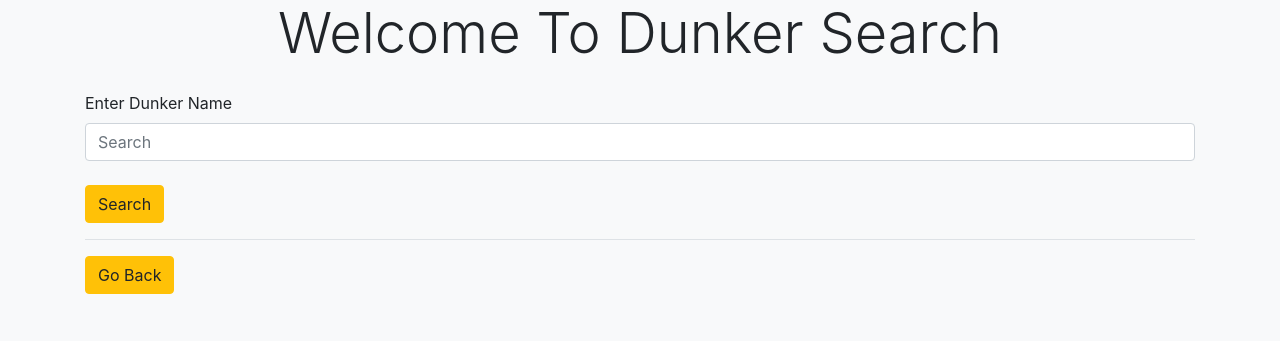
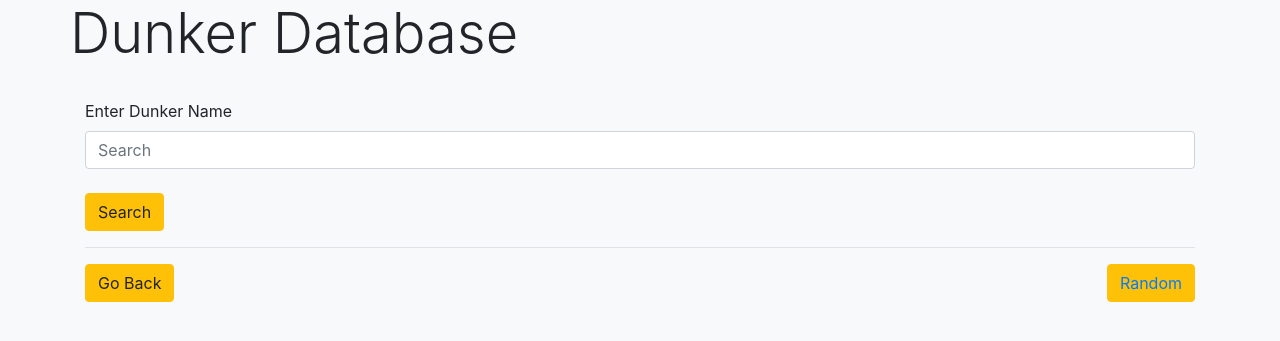
Before and after one commit to Cheetahbay/Dunker-Database, a Flask app: page / in a window 1280 px wide. Shown: the top 341 px of the page. Run offline with Flask 2, Linux system fonts and the light colour scheme; data that the repository does not hold is empty; parts of the project's set-up code (start-up, migrations or seed data) failed here and were passed over; some libraries are stand-ins or nearby versions.

Commit message:
Added random dunker button

```diff
--- a/app.py
+++ b/app.py
@@ -4,9 +4,10 @@
 from flask.helpers import flash
 from flask.wrappers import Response
 from forms import DunkerForm
-from pymongo import MongoClient
+from pymongo import MongoClient, collection
 import json
 from dotenv import dotenv_values
+import random
 
 config = dotenv_values(".env")
 app = Flask(__name__)
@@ -45,5 +46,16 @@
         flash(f"Dunker: {dunker_name} Not Found", "warning")
         return redirect(url_for("index"))
 
+@app.route("/random")
+def random_dunker():
+    db = client["DunkerDB"]
+    collection = db["dunkers"]
+    dunker_cursor = collection.find({"Name":{"$exists": True}})
+    names = [document["Name"] for document in dunker_cursor]
+    random_num = random.randint(0, len(names))
+    random_dunker = collection.find_one({"Name": names[random_num]})
+    # random_dunker = collection.aggregate([{'$sample': {'size': 1 }}], batchSize=1)
+    return redirect(url_for("dunker_view", dunker_name=random_dunker["Name"]))
+
 if __name__ == "__main__":
     app.run(debug=True)
--- a/requirements.txt
+++ b/requirements.txt
@@ -16,3 +16,4 @@
 uvicorn==0.15.0
 Werkzeug==2.0.1
 WTForms==2.3.3
+motor==2.2.0
--- a/templates/base.html
+++ b/templates/base.html
@@ -15,11 +15,14 @@
         {% block alerts %}
 
         {% endblock alerts %}
-        <h4 class="display-4 d-flex justify-content-center align-items-center">Welcome To Dunker Search</h4>
+        <div class="row">
+            <h4 class="display-4 text-center">Dunker Database</h4>
+        </div>
         {% block content %}
 
         {% endblock content %}
         <a href="{{ url_for('index') }}"><button class="btn btn-warning my-3">Go Back</button></a>
+        <button class="btn btn-warning d-flex float-right my-3"><a class="" href="/random">Random</a></button>
     </div>
 
 
--- a/templates/index.html
+++ b/templates/index.html
@@ -18,6 +18,7 @@
         {{ form.search(class="btn btn-warning") }}
     </form>
 
+
     <script>
         $(function() {
             $.ajax({
--- /dev/null
+++ b/tes.py
@@ -0,0 +1 @@
+# There's nothing really in here"
```
